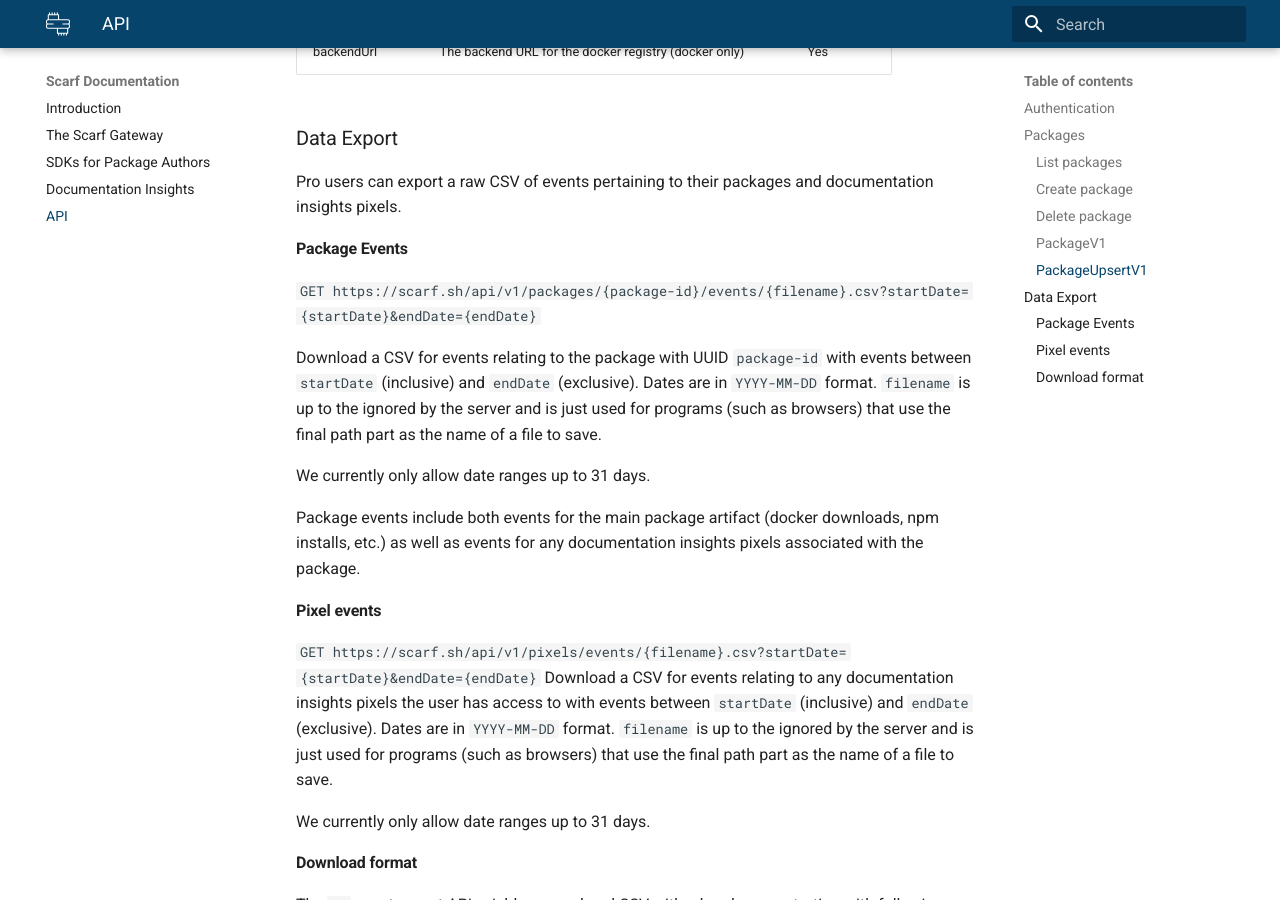
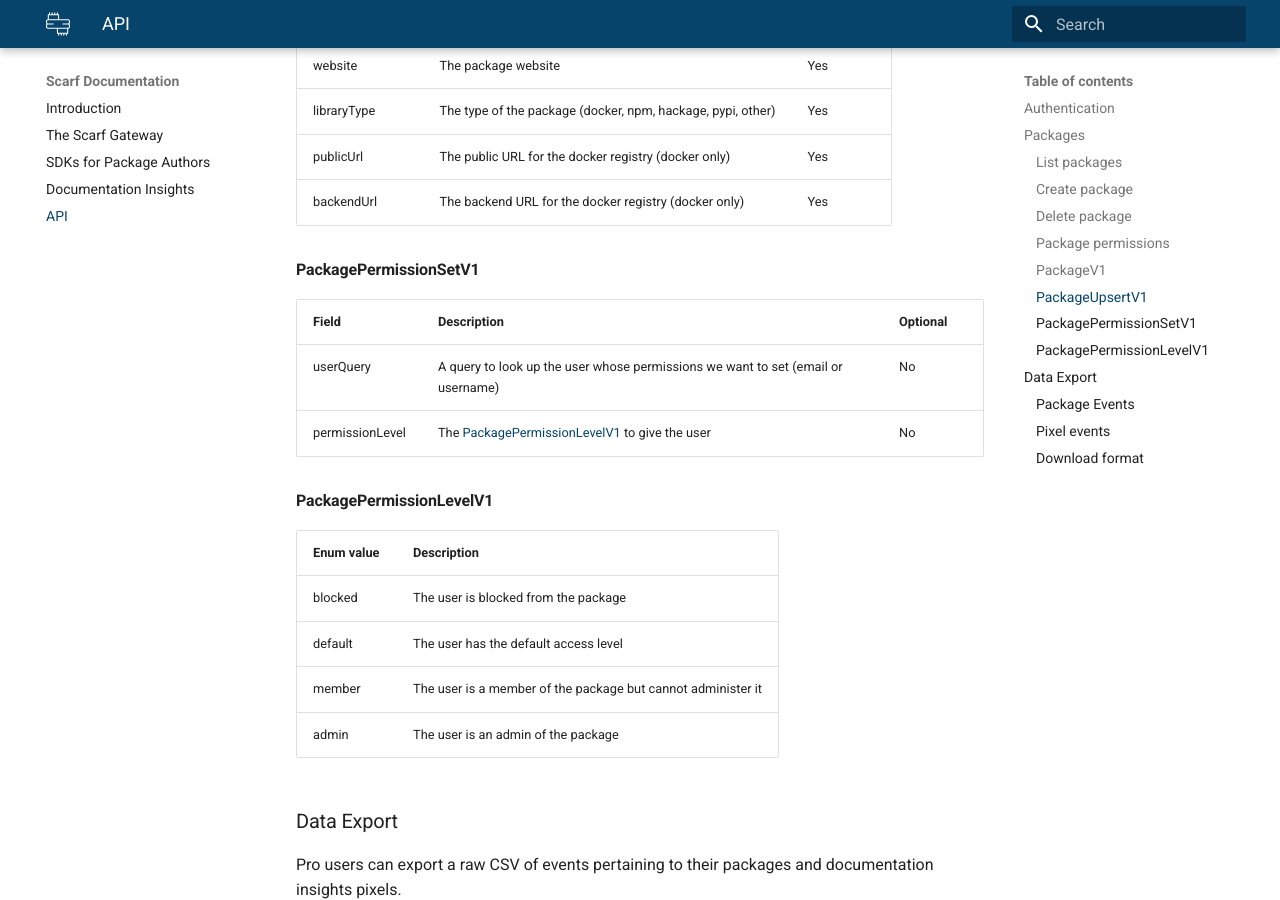
Before and after one commit to scarf-sh/docs, an MkDocs documentation site: the page built from docs/api.md, in a window 1280 px wide and 900 px high, scrolled down 1726 px. Built offline with MkDocs 1.6.1 and Material for MkDocs 9.7.7, drawn with Linux system fonts in a browser that asks for light colours; some of the changed text lies outside the part shown.

Commit message:
Document package permissions API

```diff
--- a/docs/api.md
+++ b/docs/api.md
@@ -27,6 +27,11 @@
 
 Deletes package with UUID `package-id`.
 
+#### Package permissions
+`POST https://scarf.sh/api/v1/packages/{package-id}/permissions`
+
+Modifies permissions for the package based on the `JSON`-encoded [PackagePermissionSetV1](#packagepermissionsetv1) in the request body.
+
 #### PackageV1
 
 | Field            | Description                                                 | Optional |
@@ -51,6 +56,21 @@
 | libraryType      | The type of the package (docker, npm, hackage, pypi, other) | Yes      |
 | publicUrl        | The public URL for the docker registry (docker only)        | Yes      |
 | backendUrl       | The backend URL for the docker registry (docker only)       | Yes      |
+
+#### PackagePermissionSetV1
+| Field           | Description                                                                      | Optional |
+|-----------------|----------------------------------------------------------------------------------|----------|
+| userQuery       | A query to look up the user whose permissions we want to set (email or username) | No       |
+| permissionLevel | The [PackagePermissionLevelV1](PackagePermissionLevel) to give the user          | No       |
+
+#### PackagePermissionLevelV1
+
+| Enum value | Description                                                  |
+|------------|--------------------------------------------------------------|
+| blocked    | The user is blocked from the package                         |
+| default    | The user has the default access level                        |
+| member     | The user is a member of the package but cannot administer it |
+| admin      | The user is an admin of the package                          |
 
 ### Data Export
 
```
